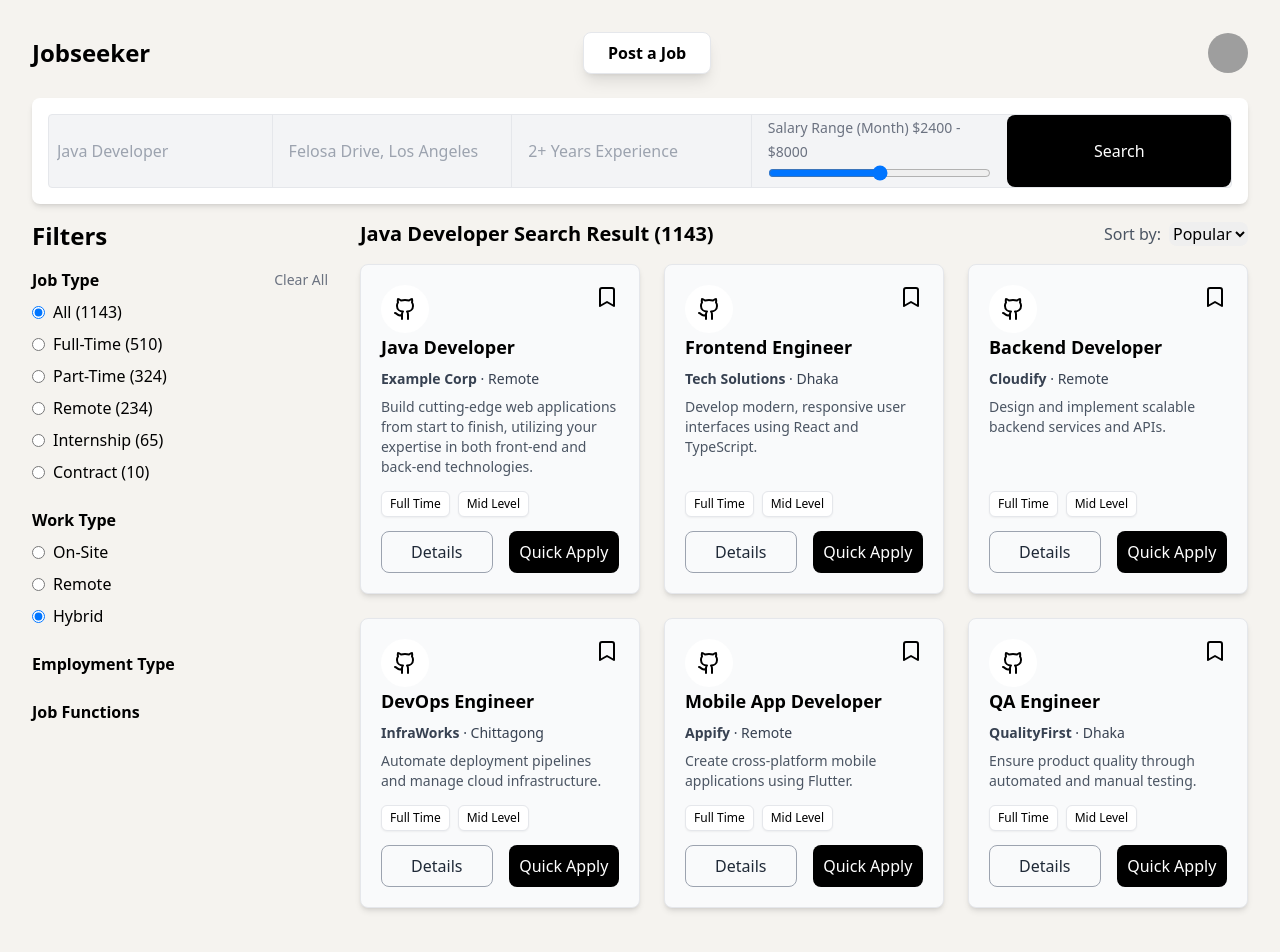
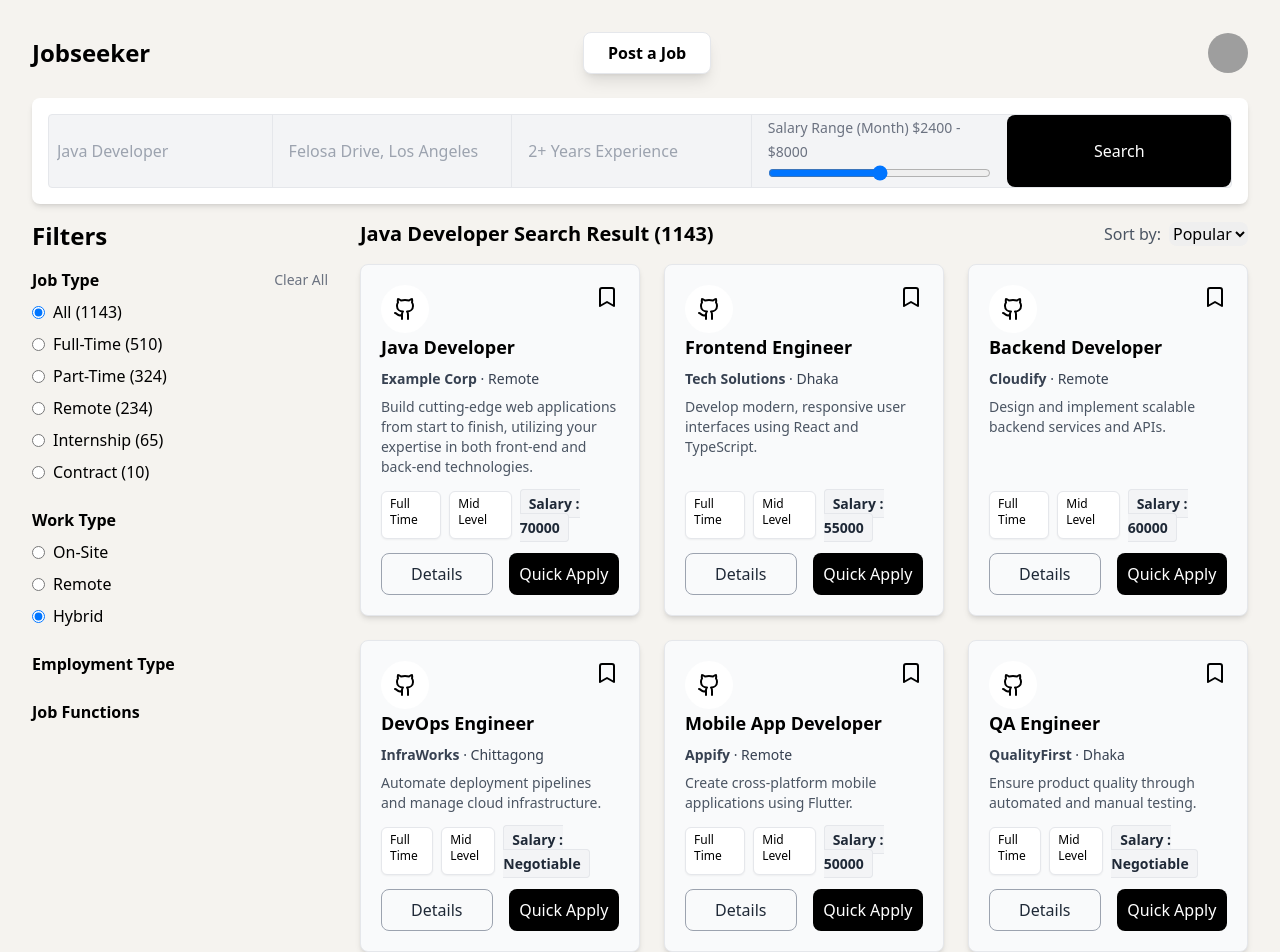
Before and after one commit to mabuhanifa/shomvob-fullstack, a Next.js app in the folder client/: page / in a window 1280 px wide. Shown: the top 952 px of the page. Built offline with nearby package versions, Linux system fonts and the light colour scheme; grey boxes are pictures that could not be loaded.

Commit message:
salary added

```diff
--- a/client/app/jobs/[id]/page.js
+++ b/client/app/jobs/[id]/page.js
@@ -1,7 +1,7 @@
 "use client";
 import JobApplyForm from "@/components/JobApplyForm";
 import { jobs } from "@/components/JobLists";
-import { MoveLeft } from "lucide-react";
+import { MapPin, MoveLeft } from "lucide-react";
 import Link from "next/link";
 import { useParams } from "next/navigation";
 import { useState } from "react";
@@ -33,19 +33,12 @@ export default function JobDetailsPage() {
             <span className="font-semibold text-lg">{job.company}</span>
             <span className="text-gray-400 hidden sm:inline">&middot;</span>
             <span className="flex items-center">
-              <svg
-                xmlns="http://www.w3.org/2000/svg"
-                className="h-5 w-5 mr-1 text-gray-400"
-                viewBox="0 0 20 20"
-                fill="currentColor"
-              >
-                <path
-                  fillRule="evenodd"
-                  d="M5.05 4.05a7 7 0 119.9 9.9L10 18.9l-4.95-4.95a7 7 0 010-9.9zM10 11a2 2 0 100-4 2 2 0 000 4z"
-                  clipRule="evenodd"
-                />
-              </svg>
+              <MapPin />
               {job.location}
+            </span>
+            <span className="text-gray-400 hidden sm:inline">&middot;</span>
+            <span className="text-gray-800 font-semibold text-sm border rounded px-2 py-1 bg-gray-100">
+              Salary: {job.salary}
             </span>
           </div>
           <div className="border-t border-gray-200 my-6"></div>
--- a/client/components/Header.js
+++ b/client/components/Header.js
@@ -1,12 +1,12 @@
 "use client";
-import { usePathname, useRouter } from "next/navigation"; // 1. Import usePathname
+import { usePathname, useRouter } from "next/navigation";
 import { useState } from "react";
 import LoginModal from "./LoginModal";
 
 export default function Header() {
   const [showLogin, setShowLogin] = useState(false);
   const router = useRouter();
-  const pathname = usePathname(); // 2. Get the current path
+  const pathname = usePathname();
 
   const handleLoginSuccess = () => {
     setShowLogin(false);
@@ -20,9 +20,8 @@ export default function Header() {
             Jobseeker
           </h1>
         </div>
-        {/* 3. Conditionally render the button */}
         <div className="hidden md:flex items-center space-x-8 font-semibold">
-          {pathname === "/dashboard" ? (
+          {pathname.includes("dashboard") ? (
             <button
               className="border rounded-lg px-6 py-2 bg-white shadow-lg"
               onClick={() => router.push("/")}
--- a/client/components/Job.js
+++ b/client/components/Job.js
@@ -5,13 +5,15 @@ import { useState } from "react";
 import JobApplyForm from "./JobApplyForm";
 
 export default function Job({
-  bg,
+  job: {
     title = "Java Developer",
     company = "Example Corp",
     location = "Remote",
     detailsLink = "#",
     description = "Build cutting-edge web applications from start to finish, utilizing your expertise in both front-end and back-end technologies.",
     id,
+    salary = "Negotiable",
+  },
 }) {
   const [showModal, setShowModal] = useState(false);
   const router = useRouter();
@@ -33,13 +35,20 @@ export default function Job({
           <span>{location}</span>
         </div>
         <p className="text-sm text-gray-600 flex-grow">{description}</p>
-        <div className="flex space-x-2 mt-3.5">
+        <div className="flex justify-between space-x-2 mt-3.5">
+          <div className="flex space-x-2">
             <span className="bg-white text-xs px-2 py-1 rounded-md border border-gray-200 shadow-sm">
               Full Time
             </span>
             <span className="bg-white text-xs px-2 py-1 rounded-md border border-gray-200 shadow-sm">
               Mid Level
             </span>
+          </div>
+          <div>
+            <span className="text-sm text-gray-800 font-semibold border rounded px-2 py-1 bg-gray-100">
+              Salary : {salary}
+            </span>
+          </div>
         </div>
         <div className="flex space-x-4 mt-3.5">
           <button
--- a/client/components/JobLists.js
+++ b/client/components/JobLists.js
@@ -12,6 +12,7 @@ export const jobs = [
       "Build cutting-edge web applications from start to finish, utilizing your expertise in both front-end and back-end technologies.",
     fullDescription:
       "Full description for Java Developer. You will build cutting-edge web applications from start to finish, utilizing your expertise in both front-end and back-end technologies. You will work with a dynamic team, contribute to architecture decisions, and deliver robust solutions for our clients.",
+    salary: 70000,
   },
   {
     id: 2,
@@ -23,6 +24,7 @@ export const jobs = [
       "Develop modern, responsive user interfaces using React and TypeScript.",
     fullDescription:
       "Full description for Frontend Engineer. You will develop modern, responsive user interfaces using React and TypeScript. Collaborate with UX/UI designers to implement design systems and ensure a seamless user experience across all platforms.",
+    salary: 55000,
   },
   {
     id: 3,
@@ -33,6 +35,7 @@ export const jobs = [
     description: "Design and implement scalable backend services and APIs.",
     fullDescription:
       "Full description for Backend Developer. You will design and implement scalable backend services and APIs. Work with the front-end team to integrate user-facing elements with server-side logic, and manage database systems and data storage solutions.",
+    salary: 60000,
   },
   {
     id: 4,
@@ -44,6 +47,7 @@ export const jobs = [
       "Automate deployment pipelines and manage cloud infrastructure.",
     fullDescription:
       "Full description for DevOps Engineer. You will automate deployment pipelines and manage cloud infrastructure. Collaborate with development teams to ensure seamless integration and delivery of applications, and monitor system performance and reliability.",
+    salary: "Negotiable",
   },
   {
     id: 5,
@@ -54,6 +58,7 @@ export const jobs = [
     description: "Create cross-platform mobile applications using Flutter.",
     fullDescription:
       "Full description for Mobile App Developer. You will create cross-platform mobile applications using Flutter. Work closely with product managers and designers to deliver high-quality mobile apps that provide excellent user experiences.",
+    salary: 50000,
   },
   {
     id: 6,
@@ -64,22 +69,15 @@ export const jobs = [
     description: "Ensure product quality through automated and manual testing.",
     fullDescription:
       "Full description for QA Engineer. You will ensure product quality through automated and manual testing. Develop and maintain test plans, test cases, and test scripts, and collaborate with development teams to resolve defects and improve product quality.",
+    salary: "Negotiable",
   },
 ];
 
 export default function JobLists() {
   return (
     <div className="grid grid-cols-1 lg:grid-cols-2 xl:grid-cols-3 gap-6">
-      {jobs.map((job, index) => (
-        <Job
-          key={job.id}
-          title={job.title}
-          company={job.company}
-          location={job.location}
-          detailsLink={job.detailsLink}
-          description={job.description}
-          id={job.id}
-        />
+      {jobs.map((job) => (
+        <Job key={job.id} job={job} />
       ))}
     </div>
   );
--- a/client/components/Main.js
+++ b/client/components/Main.js
@@ -45,7 +45,6 @@ export default function Main() {
               </label>
             </div>
           </div>
-
           <div>
             <h3 className="font-semibold mb-2">Work Type</h3>
             <div className="space-y-2">
```
Also changed, not shown: 2 other files (tests, documents, lock files or other folders). Lines whose indentation alone changed are shown as unchanged.
